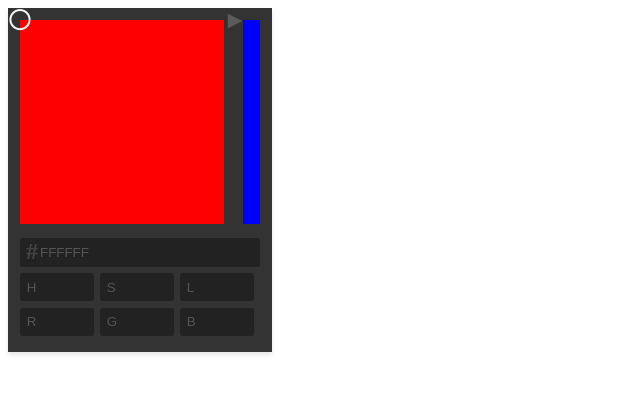
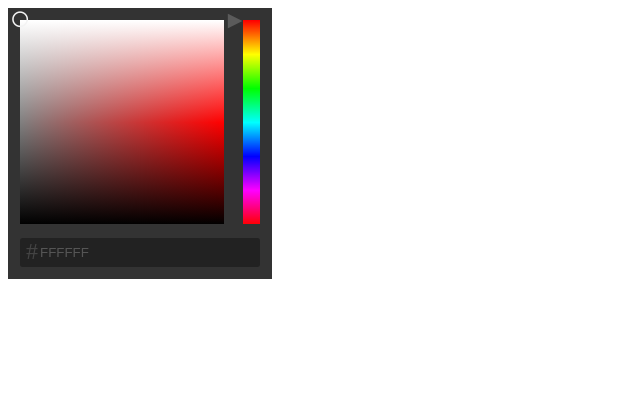
Before and after one commit to danprince/ng-picky, a plain HTML site: page example/index.html in a window 1280 px wide. Shown: the whole page, without its empty margins (0-640 px from the left). Drawn offline with nearby package versions, Linux system fonts and the light colour scheme.

Commit message:
fixed cursor and hex binding

```diff
--- a/example/index.html
+++ b/example/index.html
@@ -8,45 +8,6 @@
   <script src='../picker.js'></script>
 </head>
 <body>
-  <div class='picker'>
-    <div class='picker-wrapper'>
-      <section class='picker-colorspace'>
-        <canvas></canvas>
-        <i class='picker-cursor'>&#9675;</i>
-      </section>
-      <aside class='picker-rgbspace'>
-        <canvas></canvas>
-        <i class='picker-cursor'>&#9654;</i>
-      </aside>
-    </div>
-    <section class='picker-input'>
-      <div class='picker-row'>
-        <b class='picker-prefix'>#</b>
-        <input type='text' placeholder='FFFFFF'/>
-      </div>
-      <div class='picker-row'>
-        <div class='picker-three'>
-          <input type='text' placeholder='H'/>
-        </div>
-        <div class='picker-three'>
-          <input type='text' placeholder='S'/>
-        </div>
-        <div class='picker-three'>
-          <input type='text' placeholder='L'/>
-        </div>
-      </div>
-      <div class='picker-row'>
-        <div class='picker-three'>
-          <input type='text' placeholder='R'/>
-        </div>
-        <div class='picker-three'>
-          <input type='text' placeholder='G'/>
-        </div>
-        <div class='picker-three'>
-          <input type='text' placeholder='B'/>
-        </div>
-      </div>
-    </section>
-  </div>
+  <picker></picker>
 </body>
 </html>
--- a/picker.css
+++ b/picker.css
@@ -3,7 +3,7 @@
   padding:0.5em;
   width:10em;
   background:#333;
-  box-shadow:0 3px 5px rgba(0, 0, 0, 0.1);
+  box-shadow:0 3px 5px huea(0, 0, 0, 0.1);
 }
 
 .picker canvas {
@@ -17,7 +17,7 @@
   padding-right:2em;
 }
 
-.picker-rgbspace {
+.picker-huespace {
   position:absolute;
   right:0;
   top:0;
@@ -25,12 +25,12 @@
   height:100%;
 }
 
-.picker-rgbspace canvas {
+.picker-huespace canvas {
   cursor:crosshair;
-  background:blue;
+  background:white;
 }
 
-.picker-rgbspace .picker-cursor {
+.picker-huespace .picker-cursor {
   position:absolute;
   top:0;
   left:0;
@@ -60,7 +60,7 @@
   top:0;
   left:0;
   color:#f3f3f3;
-  font-size:2em;
+  font-size:1.5em;
 
   /* tweak cursor into place */
   line-height:0;
@@ -69,7 +69,7 @@
 }
 
 .picker-colorspace canvas {
-  background:red;
+  background:white;
 }
 
 .picker-input {
@@ -137,5 +137,5 @@
   padding:0.5em;
   box-sizing:border-box;
   border-radius:0.2em;
-  margin-bottom:0.3em;
+  text-transform:uppercase;
 }
--- a/picker.js
+++ b/picker.js
@@ -2,22 +2,36 @@ angular.module('picker', [])
 
 // Color Picker Directive
 .directive('picker', function() {
+  return {
+    restrict: 'EA',
+    controller: function($scope) {
+      $scope.hue = 0;
+      $scope.color = null;
 
+      $scope.pick = function(color) {
+        $scope.color = color;
+        $scope.$apply();
+      };
+    },
+    template:
+    "<div class='picker'> \
+      <div class='picker-wrapper'> \
+        <color-space hue='hue' select='pick($color)'></color-space> \
+        <hue-space hue='hue'></hue-space> \
+      </div> \
+      <converters color='color'></converters> \
+    </div>"
+  };
 })
-
-
-// Picker for selecting a hue
-.directive('hueSpace', function() {
-
-})
-
 
 // Service for Creating Reusable Widgets
 .service('Widgets', function() {
 
-  this.cursor = function() {
+  this.cursor = function(character) {
     var cursor = document.createElement('div');
-    cursor.setAttribute('class', 'cursor');
+    cursor.innerHTML = character;
+    cursor.setAttribute('class', 'picker-cursor');
+
     cursor.style.position = 'absolute';
     cursor.style.top = 0;
     cursor.style.left = 0;
@@ -42,43 +56,44 @@ angular.module('picker', [])
 })
 
 
-.directive('colorSpace', function(Widgets, ConvertColor) {
+.directive('colorSpace', function(Widgets, Color, ConvertColor, PickerUtils) {
   return {
     restrict: 'E',
+    replace: true,
     scope: {
       hue: '=',
       select: '&'
     },
+    template: "<section class='picker-colorspace'></section>",
     controller: function($scope) {
       $scope.$watch('hue', function() {
-        // redraw colour space
+        $scope.draw();
       });
     },
     link: function(scope, element) {
       var space = Widgets.canvas(),
           canvas = space.canvas,
           context = space.context,
-          cursor = Widgets.cursor();
+          cursor = Widgets.cursor('&#9675;');
+
+      scope.$watch('hue', function() {
+        scope.draw();
+      });
 
       // Pick the color at the cursor
-      // (relies on cursor staae
+      // (relies on cursor state
       // rather than arguments)
       scope.pick = function() {
         var x, y, data, rgb, hex;
 
         // get cursor's position
-        x = cursor.element.style.left;
-        y = cursor.element.style.right;
-        data = context.getImageData(x, y, 1, 1);
-
-        // convert to rgb
-        hex = ConvertColor
-          .fromRGB(data[0], data[1], data[2])
-          .toHex();
+        x = PickerUtils.stripPx(cursor.element.style.left);
+        y = PickerUtils.stripPx(cursor.element.style.top);
+        data = context.getImageData(x, y, 1, 1).data;
 
         // expose $color for select expression
         scope.select({
-          $color: hex
+          $color: Color.create(data[0], data[1], data[2])
         });
       };
 
@@ -87,19 +102,19 @@ angular.module('picker', [])
       // to the parent element.
       scope.moveCursor = function(event) {
         var bounds = this.getBoundingClientRect(),
-            x = e.pageX - bounds.left,
-            y = e.pageY - bounds.top;
+            x = event.pageX - bounds.left,
+            y = event.pageY - bounds.top;
 
         // update cursor's position
-        cursor.element.style.left = e.pageX;
-        cursor.element.style.top  = e.pageY;
+        cursor.element.style.left = x + 'px';
+        cursor.element.style.top  = y + 'px';
 
         // pick the color at this position
         scope.pick();
       };
 
       // if mousedown move cursor
-      scope.mouseMove = function(mousedown, event) {
+      scope.mouseMove = function(event) {
         if(scope.mousedown) {
           scope.moveCursor.call(this, event);
         }
@@ -125,14 +140,14 @@ angular.module('picker', [])
         l = 0;
 
         for(y = 0; y < canvas.height; y++) {
-          l = 100 - ((y / height) * 100);
+          l = 100 - ((y / canvas.height) * 100);
 
-          gradient = ctx.createLinearGradient(0, 0, width, 0);
+          gradient = context.createLinearGradient(0, 0, canvas.width, 0);
           gradient.addColorStop(0, 'hsl(' + h + ', 0%, ' + l + '%)');
           gradient.addColorStop(1, 'hsl(' + h + ', 100%, ' + l + '%)');
 
           context.fillStyle = gradient;
-          context.fillRect(0, y, canvas.width, 0);
+          context.fillRect(0, y, canvas.width, 1);
         }
 
       };
@@ -147,11 +162,120 @@ angular.module('picker', [])
       canvas.addEventListener('mouseup',   scope.mouseToggle.bind(null, false));
       canvas.addEventListener('mousedown', scope.mouseToggle.bind(null, true));
       canvas.addEventListener('mousemove', scope.mouseMove);
-      canvas.addEventListener('click',     scope.updateCursor);
+      canvas.addEventListener('click',     scope.moveCursor);
     }
   };
 })
 
+.directive('hueSpace', function(Widgets, PickerUtils) {
+  return {
+    restrict: 'E',
+    replace: true,
+    scope: {
+      hue: '='
+    },
+    template: "<aside class='picker-huespace'></aside>",
+    controller: function($scope) {
+      $scope.$watch('hue', function() {
+        // redraw colour space
+      });
+    },
+    link: function(scope, element) {
+      var space = Widgets.canvas(),
+          canvas = space.canvas,
+          context = space.context,
+          cursor = Widgets.cursor('&#9654;');
+
+      // Pick the color at the cursor
+      // (relies on cursor staae
+      // rather than arguments)
+      scope.pick = function() {
+        // get cursor's position
+        var y = PickerUtils.stripPx(cursor.element.style.top);
+        scope.hue = Math.round((y / canvas.height) * 360);
+      };
+
+      // move a cursor based on a mouse event
+      // expects to be called with `this` set
+      // to the parent element.
+      scope.moveCursor = function(event) {
+        var bounds = this.getBoundingClientRect(),
+            y = event.pageY - bounds.top;
+
+        // update cursor's position
+        cursor.element.style.top = y + 'px';
+
+        // pick the color at this position
+        scope.pick();
+        scope.$apply();
+      };
+
+      // if mousedown move cursor
+      scope.mouseMove = function(event) {
+        if(scope.mousedown) {
+          scope.moveCursor.call(this, event);
+        }
+      };
+
+      // toggle mouse state
+      scope.mouseToggle = function(mousedown) {
+        scope.mousedown = mousedown;
+      };
+
+      // resize canavas
+      scope.resize = function() {
+        canvas.width = element.prop('offsetWidth');
+        canvas.height = element.prop('offsetHeight');
+      };
+
+      // redraw space
+      scope.draw = function() {
+        var h = 0;
+
+        for(y = 0; y < canvas.height; y++) {
+          // calculate lightness
+          h = ((y / canvas.height) * 360);
+          context.fillStyle = 'hsl(' + h + ', 100%, 50%)';
+          context.fillRect(0, y, canvas.width, 1);
+        }
+      };
+
+      scope.resize();
+      scope.mousedown = false;
+      scope.draw();
+
+      element.append(canvas);
+      element.append(cursor.element);
+
+      canvas.addEventListener('mouseup',   scope.mouseToggle.bind(null, false));
+      canvas.addEventListener('mousedown', scope.mouseToggle.bind(null, true));
+      canvas.addEventListener('mousemove', scope.mouseMove);
+      canvas.addEventListener('click',     scope.moveCursor);
+    }
+  };
+})
+
+
+.directive('converters', function() {
+  return {
+    restrict: 'E',
+    scope: {
+      color: '='
+    },
+    link: function(scope) {
+      scope.$watch('color', function() {
+        console.log(scope.color.toHex());
+      });
+    },
+    template:
+    "<section class='picker-input'> \
+      <div class='picker-row'> \
+        <span class='picker-prefix'>#</span> \
+        <input type='text' placeholder='FFFFFF' ng-model='color.toUnprefixedHex()'/> \
+      </div> \
+    </section>"
+  };
+})
 
 .service('Color', function(Hex) {
 
@@ -169,8 +293,13 @@ angular.module('picker', [])
 
   // Converts a color to a Hex string
   Color.prototype.toHex = function() {
-    return ['#']
-      .concat(this.toRGB().map(this.decToHex))
+    return '#' + this.toUnprefixedHex();
+  };
+
+  // Converts to hex string without #
+  Color.prototype.toUnprefixedHex = function() {
+    return this.toRGB()
+      .map(this.decToHex)
       .join('');
   };
 
@@ -226,7 +355,7 @@ angular.module('picker', [])
 })
 
 
-.factory('ConvertColor', function(Color, Hex) {
+.service('ConvertColor', function(Color, Hex) {
 
   // Create a color from primitive rgb values
   // expected within the range [0, 255]
@@ -317,4 +446,10 @@ angular.module('picker', [])
       return  [a, a];
     }
   };
+})
+
+.service('PickerUtils', function() {
+  this.stripPx = function(str) {
+    return str.slice(0, str.length - 2);
+  };
 });
```
